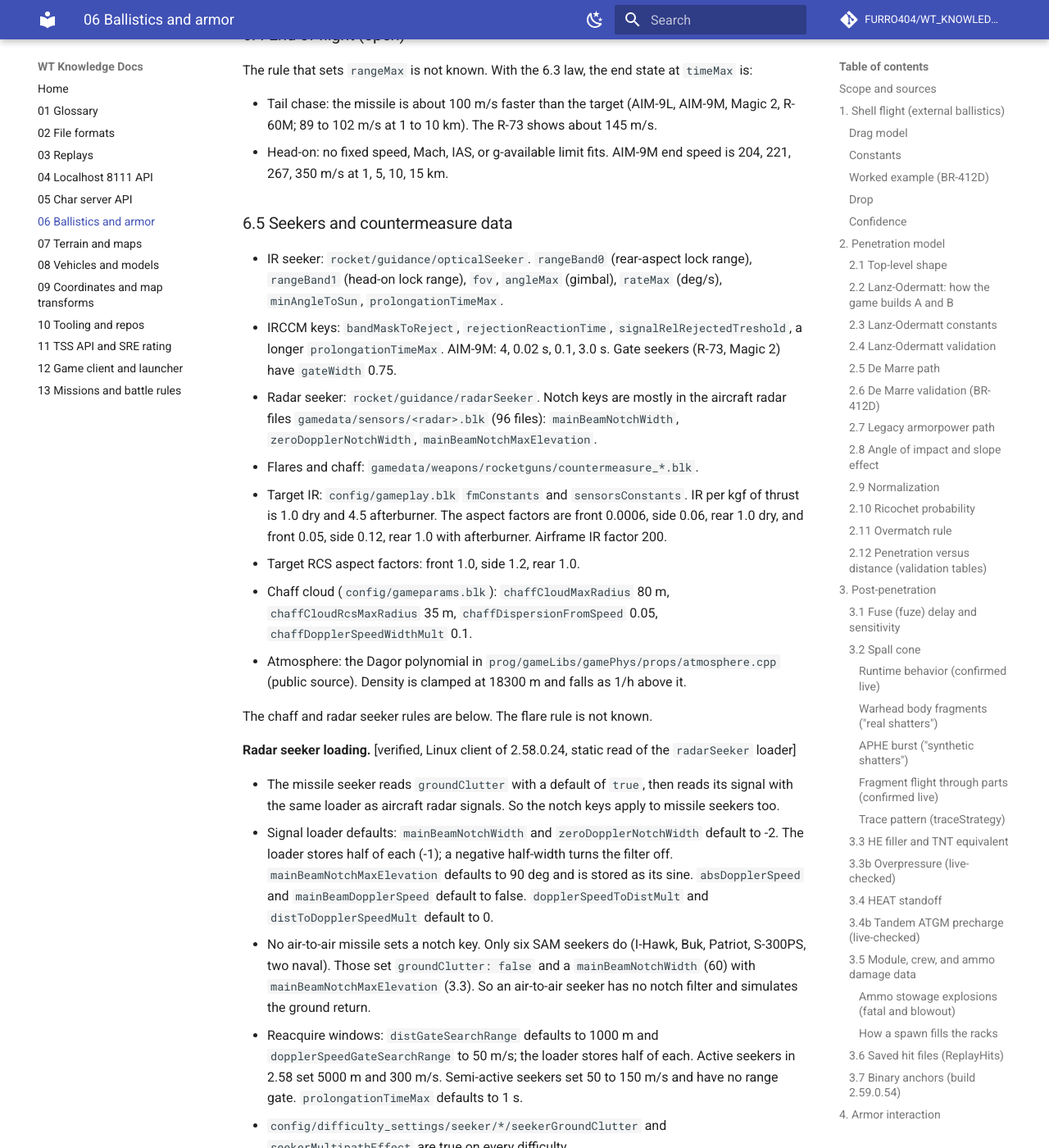
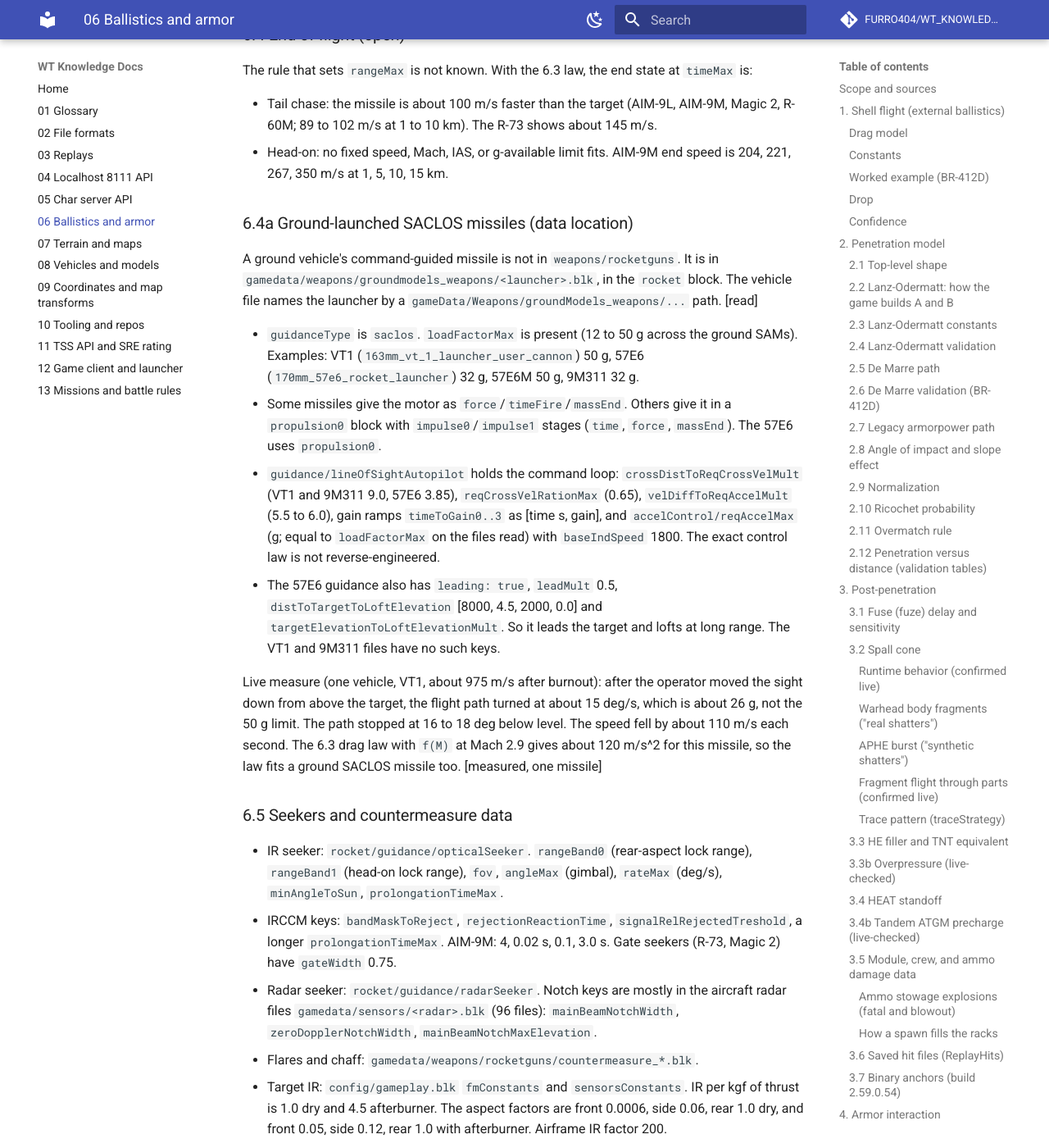
Before and after one commit to FURRO404/WT_KNOWLEDGE_DOCS, an MkDocs documentation site: the page built from docs/06-ballistics-and-armor.md, in a window 1280 px wide and 1400 px high, scrolled down 44370 px. Shown: the whole window at 82% size. Built offline with MkDocs 1.6.1 and Material for MkDocs 9.7.7, drawn with Linux system fonts in a browser that asks for light colours; comment, search, counter and statistics services are not loaded.

Commit message:
Replay version 0x00018C1C, map_generation on respawn, ground SACLOS missile data

```diff
--- a/docs/06-ballistics-and-armor.md
+++ b/docs/06-ballistics-and-armor.md
@@ -1865,6 +1865,37 @@ at `timeMax` is:
   145 m/s.
 - Head-on: no fixed speed, Mach, IAS, or g-available limit fits. AIM-9M end
   speed is 204, 221, 267, 350 m/s at 1, 5, 10, 15 km.
+
+### 6.4a Ground-launched SACLOS missiles (data location)
+
+A ground vehicle's command-guided missile is not in `weapons/rocketguns`. It
+is in `gamedata/weapons/groundmodels_weapons/<launcher>.blk`, in the `rocket`
+block. The vehicle file names the launcher by a `gameData/Weapons/groundModels_weapons/...`
+path. [read]
+
+- `guidanceType` is `saclos`. `loadFactorMax` is present (12 to 50 g across
+  the ground SAMs). Examples: VT1 (`163mm_vt_1_launcher_user_cannon`) 50 g,
+  57E6 (`170mm_57e6_rocket_launcher`) 32 g, 57E6M 50 g, 9M311 32 g.
+- Some missiles give the motor as `force`/`timeFire`/`massEnd`. Others give it
+  in a `propulsion0` block with `impulse0`/`impulse1` stages
+  (`time`, `force`, `massEnd`). The 57E6 uses `propulsion0`.
+- `guidance/lineOfSightAutopilot` holds the command loop:
+  `crossDistToReqCrossVelMult` (VT1 and 9M311 9.0, 57E6 3.85),
+  `reqCrossVelRationMax` (0.65), `velDiffToReqAccelMult` (5.5 to 6.0),
+  gain ramps `timeToGain0..3` as [time s, gain], and
+  `accelControl/reqAccelMax` (g; equal to `loadFactorMax` on the files read)
+  with `baseIndSpeed` 1800. The exact control law is not reverse-engineered.
+- The 57E6 guidance also has `leading: true`, `leadMult` 0.5,
+  `distToTargetToLoftElevation` [8000, 4.5, 2000, 0.0] and
+  `targetElevationToLoftElevationMult`. So it leads the target and lofts at
+  long range. The VT1 and 9M311 files have no such keys.
+
+Live measure (one vehicle, VT1, about 975 m/s after burnout): after the
+operator moved the sight down from above the target, the flight path turned
+at about 15 deg/s, which is about 26 g, not the 50 g limit. The path stopped
+at 16 to 18 deg below level. The speed fell by about 110 m/s each second. The
+6.3 drag law with `f(M)` at Mach 2.9 gives about 120 m/s^2 for this missile,
+so the law fits a ground SACLOS missile too. [measured, one missile]
 
 ### 6.5 Seekers and countermeasure data
 
```
Also changed, not shown: docs/03-replays.md (+7 -6 lines), docs/04-localhost-8111-api.md (+4 -1 lines).
